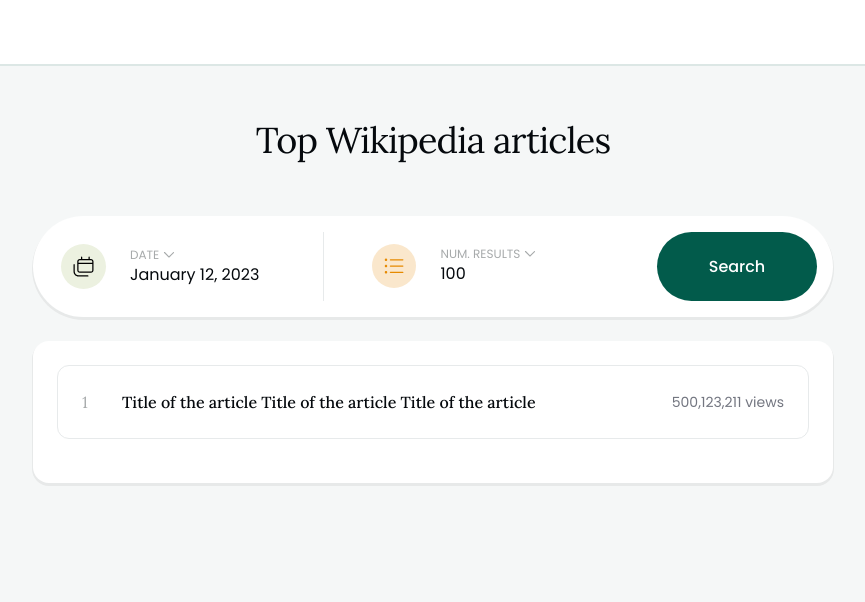
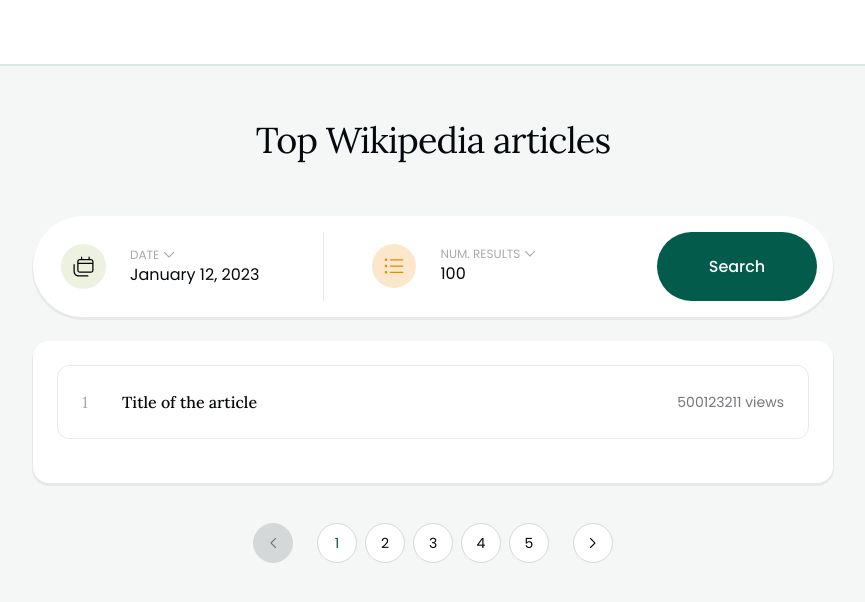
Before and after one commit to ryanshrum/top-wikipedia, a React (Create React App) app: page / in a window 1280 px wide. Shown: the top 602 px of the page, without its empty margins (207-1072 px from the left). Built offline with nearby package versions, Linux system fonts and the light colour scheme.

Commit message:
Doing some better componentization

```diff
--- a/src/App.tsx
+++ b/src/App.tsx
@@ -1,8 +1,11 @@
-import React from 'react'
-import { CalendarIcon } from './components/icon/calendar'
-import { ListIcon } from './components/icon/list'
-import { Header } from './components/header'
-import { ChevronIcon } from './components/icon/chevron'
+import {
+  ArticleListItem,
+  CalendarIcon,
+  ChevronIcon,
+  Header,
+  ListIcon,
+  Pagination,
+} from './components'
 
 export const App = () => {
   return (
@@ -47,17 +50,16 @@
           </div>
 
           {/* article list */}
-          <div className="md:shadow-card bg-neutral-000 p-6 md:rounded-2xl">
-            <div className="mb-5 flex items-center rounded-xl border border-neutral-300 p-6">
-              <div className="w-5 font-serif text-neutral-500">1</div>
-              <div className="mx-5 font-serif font-medium text-neutral-900">
-                Title of the article Title of the article Title of the article
-              </div>
-              <div className="ml-auto flex-shrink-0 text-right text-sm text-neutral-600">
-                500,123,211 views
-              </div>
-            </div>
+          <div className="md:shadow-card bg-neutral-000 mb-10 p-6 md:rounded-2xl">
+            <ArticleListItem
+              order={1}
+              title="Title of the article"
+              views={500123211}
+            />
           </div>
+
+          {/* pagination */}
+          <Pagination pageCount={5} />
         </div>
       </div>
     </div>
--- /dev/null
+++ b/src/components/article-list-item.tsx
@@ -0,0 +1,23 @@
+interface ArticleListItemProps {
+  order: number
+  title: string
+  views: number
+}
+
+export const ArticleListItem = ({
+  order,
+  title,
+  views = 0,
+}: ArticleListItemProps) => {
+  return (
+    <div className="mb-5 flex items-center rounded-xl border border-neutral-300 p-6">
+      <div className="w-5 font-serif text-neutral-500">{order}</div>
+      <div className="mx-5 font-serif font-medium text-neutral-900">
+        {title}
+      </div>
+      <div className="ml-auto flex-shrink-0 text-right text-sm text-neutral-600">
+        {views} views
+      </div>
+    </div>
+  )
+}
--- /dev/null
+++ b/src/components/index.ts
@@ -0,0 +1,6 @@
+export { ArticleListItem } from './article-list-item'
+export { CalendarIcon } from './icon/calendar'
+export { ChevronIcon } from './icon/chevron'
+export { Header } from './header'
+export { ListIcon } from './icon/list'
+export { Pagination } from './pagination'
--- /dev/null
+++ b/src/components/pagination.tsx
@@ -0,0 +1,29 @@
+import ReactPaginate, { ReactPaginateProps } from 'react-paginate'
+import { ChevronIcon } from './icon/chevron'
+
+export const Pagination = ({
+  pageCount,
+}: Pick<ReactPaginateProps, 'pageCount'>) => {
+  const linkClassList =
+    'rounded-full border border-neutral-400 bg-neutral-000 hover:bg-neutral-300 w-10 h-10 flex items-center justify-center'
+
+  return (
+    <ReactPaginate
+      pageCount={pageCount}
+      pageRangeDisplayed={4}
+      marginPagesDisplayed={1}
+      previousLabel={<ChevronIcon className="rotate-90" />}
+      nextLabel={<ChevronIcon className="-rotate-90" />}
+      containerClassName="flex justify-center items-center text-sm text-neutral-900"
+      pageClassName="mx-1"
+      previousClassName="mr-5"
+      nextClassName="ml-5"
+      pageLinkClassName={linkClassList}
+      previousLinkClassName={linkClassList}
+      nextLinkClassName={linkClassList}
+      activeLinkClassName="bg-avocado-300 hover:bg-avocado-300 text-green-500 border-avocado-300 cursor-default"
+      disabledLinkClassName="bg-neutral-400 hover:bg-neutral-400 cursor-auto text-neutral-600 border-neutral-400"
+      renderOnZeroPageCount={null}
+    />
+  )
+}
```
